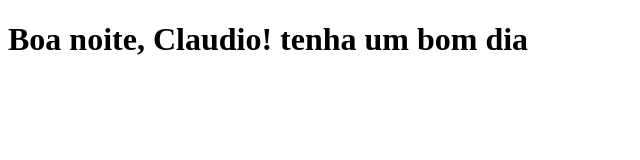
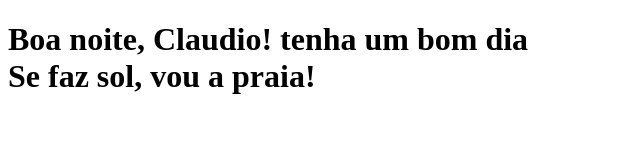
Before and after one commit to Alves00/topicosespeciaisfatec, a plain HTML site: page index.html in a window 1280 px wide. Shown: the whole page, without its empty margins (0-640 px from the left). Drawn offline with Linux system fonts and the light colour scheme.

Commit message:
Alterado pela dupla

```diff
--- a/index.html
+++ b/index.html
@@ -1,12 +1,18 @@
 <!DOCTYPE html>
 <html lang="pt-br">
+
 <head>
     <meta charset="UTF-8">
     <meta http-equiv="X-UA-Compatible" content="IE=edge">
     <meta name="viewport" content="width=device-width, initial-scale=1.0">
     <title>Aula 03 - Gestão de código fonte</title>
 </head>
+
 <body>
-    <h1>Boa noite, Claudio! tenha um bom dia</h1>
+    <h1>
+        Boa noite, Claudio! tenha um bom dia<br>
+        Se faz sol, vou a praia!
+    </h1>
 </body>
+
 </html>
```
